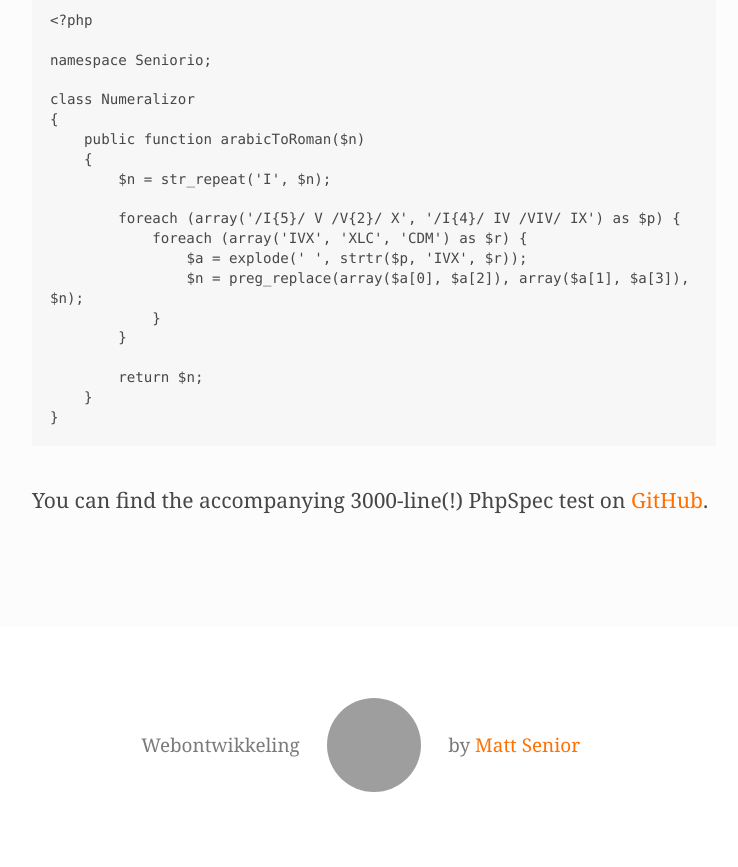
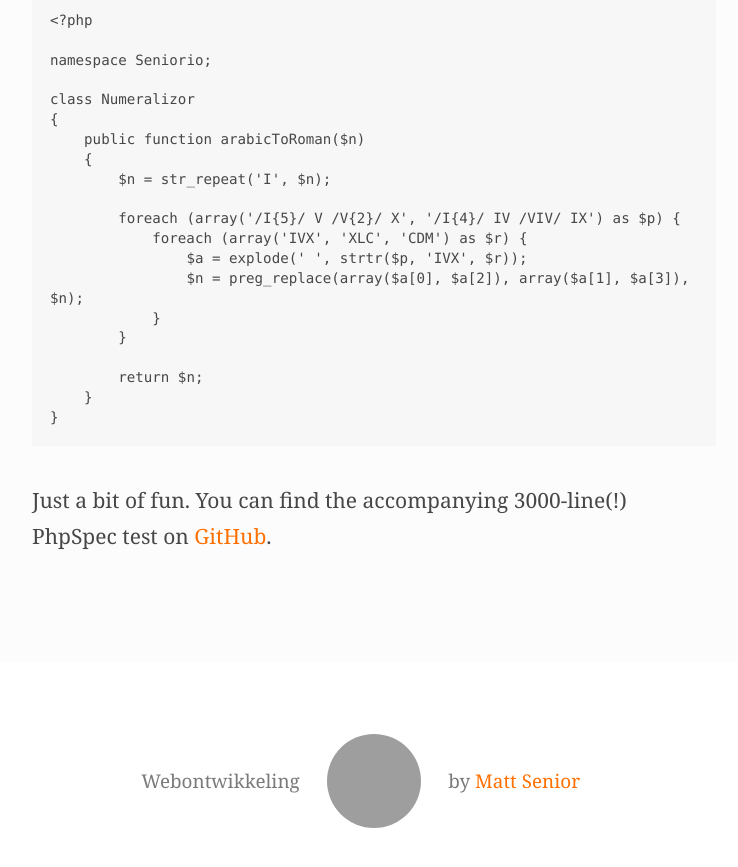
Before and after one commit to mattsenior/mattsenior.com, a Jekyll site: the page built from _posts/2013-08-11-arabic-to-roman-numerals-conversion-with-PHP-and-regex.markdown, in a window 1280 px wide and 900 px high, scrolled down 2992 px, cut to the strip 0-867 px from the top of the window. Shown: the whole strip, without its empty margins (266-1004 px from the left). Built offline with Jekyll 4.4.1, drawn with Linux system fonts in a browser that asks for light colours; some web fonts are replaced; grey boxes are pictures that could not be loaded.

Commit message:
Minor text addition

```diff
--- a/_posts/2013-08-11-arabic-to-roman-numerals-conversion-with-PHP-and-regex.markdown
+++ b/_posts/2013-08-11-arabic-to-roman-numerals-conversion-with-PHP-and-regex.markdown
@@ -67,4 +67,4 @@ class Numeralizor
 }
 ~~~
 
-You can find the accompanying 3000-line(!) PhpSpec test on [GitHub](https://github.com/seniorio/roman-numerals).
+Just a bit of fun. You can find the accompanying 3000-line(!) PhpSpec test on [GitHub](https://github.com/seniorio/roman-numerals).
```
